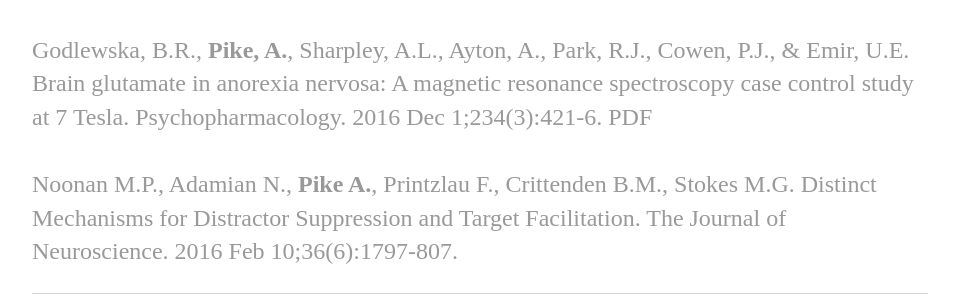
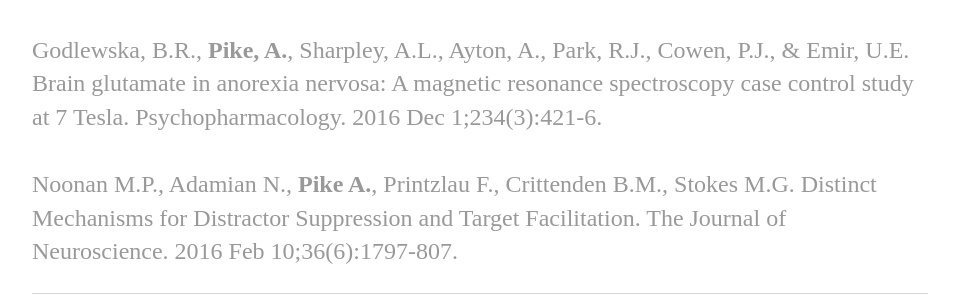
Before and after one commit to apike02/apike02.github.io, a Jekyll site: the page built from pubs/index.html, in a window 1280 px wide. Shown: the part 298-598 px from the top of the page, without its empty margins (160-1119 px from the left). Built offline with Jekyll 4.4.1, drawn with Linux system fonts in a browser that asks for light colours.

Commit message:
Update index.html

```diff
--- a/pubs/index.html
+++ b/pubs/index.html
@@ -6,8 +6,7 @@
 	<h1>Publications</h1>
 	<p> <a href="http://dx.doi.org/10.3389/fpsyt.2017.00044">Park, R.J., Singh, I., <b>Pike, A.C.</b>, Tan, J.O.A., Deep brain stimulation for Psychiatric Disorders: Hope for the Hopeless or Exploitation of the Vulnerable? The Oxford Neuroethics Gold Standard Framework. Frontiers in Psychiatry. 2017 March 8;44.</a><br/>
 		<br/>
-	    <a href="https://doi.org/10.1007/s00213-016-4477-5">Godlewska, B.R., <b>Pike, A.</b>, Sharpley, A.L., Ayton, A., Park, R.J., Cowen, P.J., & Emir, U.E. Brain glutamate in anorexia nervosa: A magnetic resonance spectroscopy case control study at 7 Tesla. Psychopharmacology. 2016 Dec 1;234(3):421-6.</a>
-		<a href="/Godlewska2017.pdf">PDF</a><br/>
+	    <a href="https://doi.org/10.1007/s00213-016-4477-5">Godlewska, B.R., <b>Pike, A.</b>, Sharpley, A.L., Ayton, A., Park, R.J., Cowen, P.J., & Emir, U.E. Brain glutamate in anorexia nervosa: A magnetic resonance spectroscopy case control study at 7 Tesla. Psychopharmacology. 2016 Dec 1;234(3):421-6.</a><br/>
 		<br/>
             <a href="https://doi.org/10.1523/JNEUROSCI.2133-15.2016">Noonan M.P., Adamian N., <b>Pike A.</b>, Printzlau F., Crittenden B.M., Stokes M.G. Distinct Mechanisms for Distractor Suppression and Target Facilitation. The Journal of Neuroscience. 2016 Feb 10;36(6):1797-807.</a></p>
 </div><!-- /.blurb -->
```
